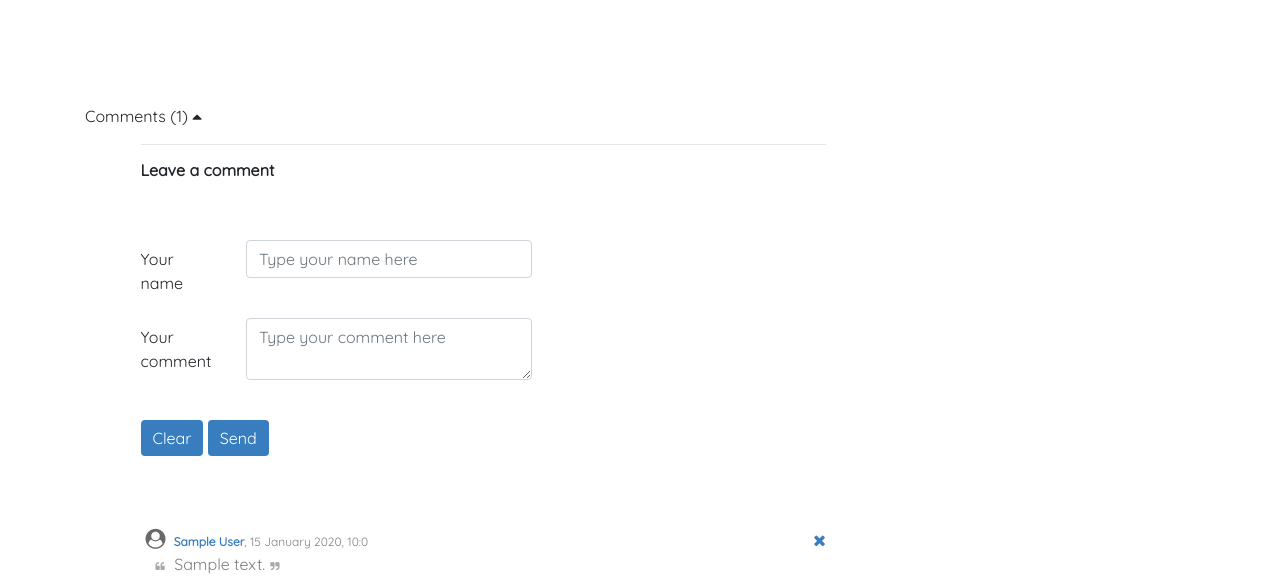
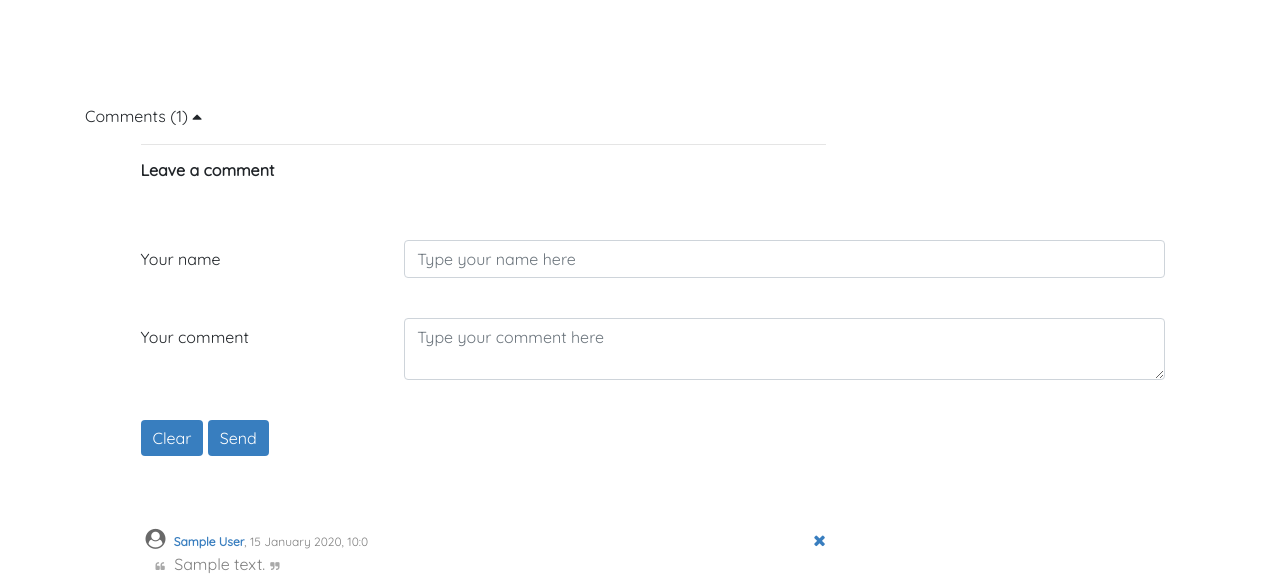
Before and after one commit to asia111307/tiny_journeys, a Flask app: page /view/post/1 in a window 1280 px wide. Shown: the part 499-1078 px from the top of the page. Run offline with Flask 2, Linux system fonts and the light colour scheme; tables that the repository leaves empty hold one stand-in row (values such as "Sample post"); some libraries are stand-ins or nearby versions.

Commit message:
small fixes for forms

```diff
--- a/requirements.txt
+++ b/requirements.txt
@@ -1,4 +1,3 @@
 flask==1.0.2
 Flask-SQLAlchemy==2.3.2
 flask-login==0.4.1
-flask-wtf==0.14.2
--- a/static/css/styles.css
+++ b/static/css/styles.css
@@ -634,7 +634,7 @@ footer .copyright p {
   width: 40%;
 }
 
-.post-area {
+.post-area, .comment-area {
   width: 100%;
 }
 
--- a/static/css/styles.scss
+++ b/static/css/styles.scss
@@ -573,7 +573,7 @@ footer {
 .form-group {
   width: 40%;
 }
-.post-area {
+.post-area, .comment-area {
   width: 100%;
 }
 
--- a/templates/blocks/block_comments.html
+++ b/templates/blocks/block_comments.html
@@ -6,7 +6,7 @@
                 <div class="leave-comment">
                     <h6 class="comments-h">Leave a comment </h6>
                     <form class="form-horizontal" action="/addcomment/{{ post.id}}" method="post">
-                        <div class="form-group row">
+                        <div class="form-group row comment-area">
                             <label for="com_author" class="col-sm-3 col-form-label" data-toggle="tooltip" title="Type your name here" data-placement="left"> Your name </label>
                             <div class="col-sm-9">
                                 {% if current_user.name %}
@@ -16,7 +16,7 @@
                                 {%  endif %}
                             </div>
                         </div>
-                        <div class="form-group row">
+                        <div class="form-group row comment-area">
                             <label for="com_content" class="col-sm-3 col-form-label" data-toggle="tooltip" title="Type your comment" data-placement="top"> Your comment </label>
                             <div class="col-sm-9">
                                 <textarea name="content" id="com_content" placeholder="Type your comment here" class="form-control" rows="2" required></textarea><br>
--- a/templates/blocks/block_nav.html
+++ b/templates/blocks/block_nav.html
@@ -23,7 +23,7 @@
                     </ul>
                 </li>
                 {% if current_user.is_authenticated %}
-                    <li class="nav-hidden"><a href="/profile"> {{ current_user.name }} </a> <a href="/account/logout"> (Logout) </a> </li>
+                    <li class="nav-hidden"><a href="/profile"> {{ current_user.name }} (</a> <a href="/account/logout">Logout</a>)</li>
                 {% else %}
                     <a href="/account"><li class="nav-hidden"> Login </li></a>
                 {% endif %}
--- a/templates/start.html
+++ b/templates/start.html
@@ -14,7 +14,7 @@
     {% from 'blocks/block_nav.html' import block_nav with context %}
     {% from 'blocks/block_footer.html' import block_footer with context %}
     <link rel="stylesheet" type="text/css" href="{{ url_for('static', filename='css/styles.css') }}">
-	<link rel="stylesheet" type="text/css" href="../static/css/styles.css?q=38797">
+	<link rel="stylesheet" type="text/css" href="../static/css/styles.css?q=3897">
 
 </head>
 
```
